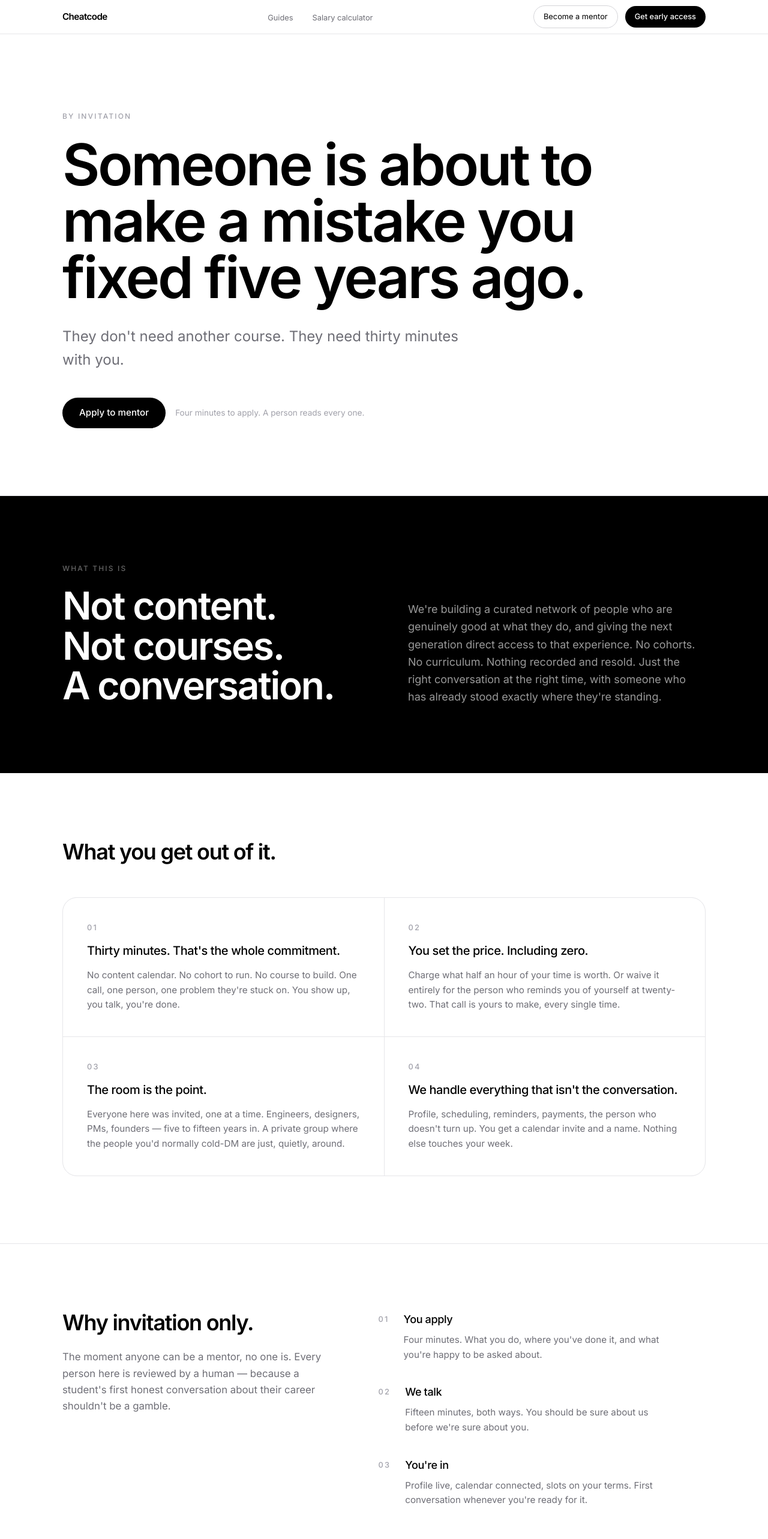
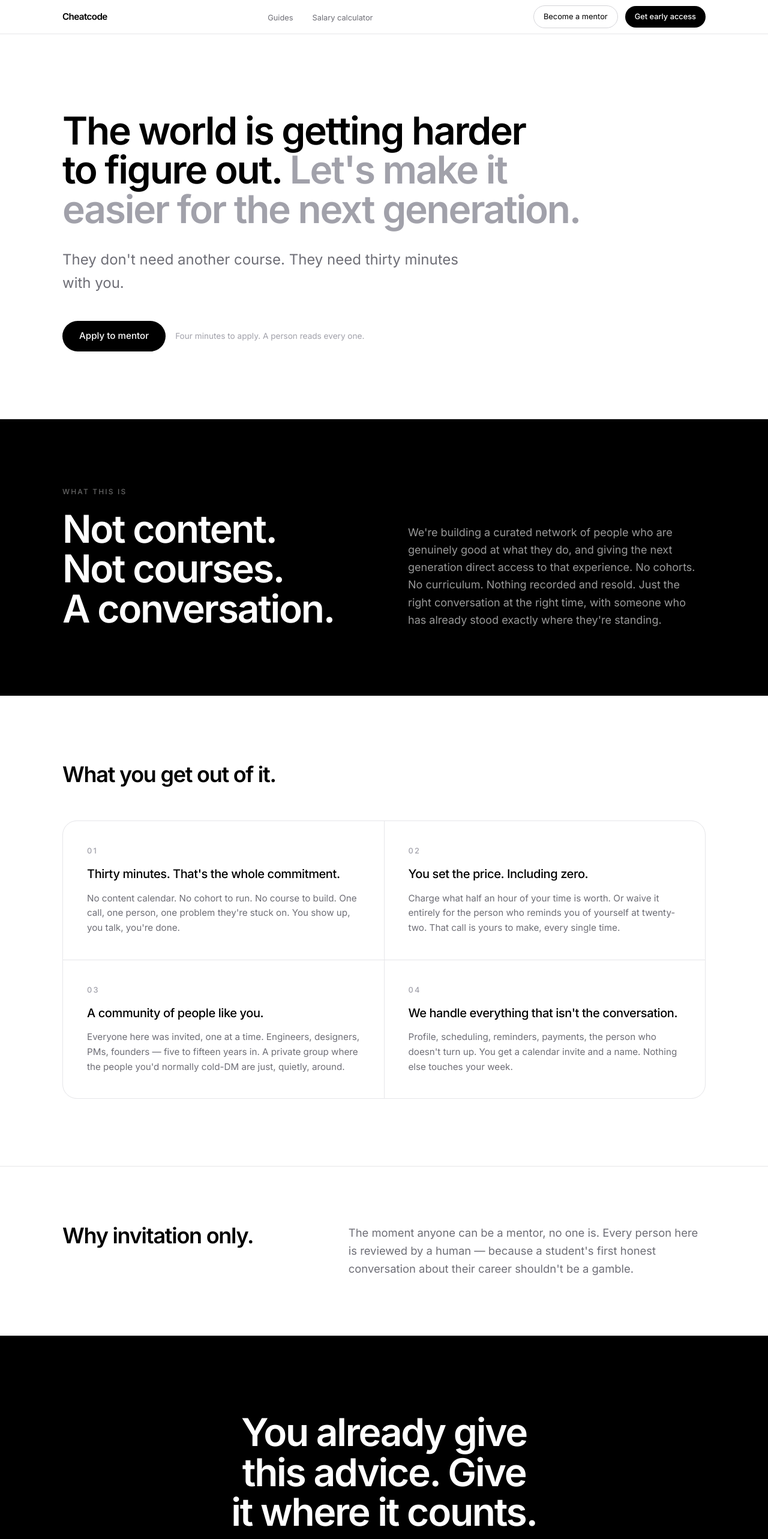
Before and after one commit to anandrajkushwaha/Cheatcode, a Next.js app: page /become-a-mentor in a window 1280 px wide. Shown: the top 2566 px of the page at 60% size. Built offline with nearby package versions, Linux system fonts and the light colour scheme; no server answers.

Commit message:
mentor page copy changes

```diff
--- a/components/site/MentorApply.tsx
+++ b/components/site/MentorApply.tsx
@@ -44,31 +44,13 @@ const VALUE = [
   },
   {
     n: "03",
-    title: "The room is the point.",
+    title: "A community of people like you.",
     body: "Everyone here was invited, one at a time. Engineers, designers, PMs, founders — five to fifteen years in. A private group where the people you'd normally cold-DM are just, quietly, around.",
   },
   {
     n: "04",
     title: "We handle everything that isn't the conversation.",
     body: "Profile, scheduling, reminders, payments, the person who doesn't turn up. You get a calendar invite and a name. Nothing else touches your week.",
-  },
-];
-
-const STEPS = [
-  {
-    n: "01",
-    title: "You apply",
-    body: "Four minutes. What you do, where you've done it, and what you're happy to be asked about.",
-  },
-  {
-    n: "02",
-    title: "We talk",
-    body: "Fifteen minutes, both ways. You should be sure about us before we're sure about you.",
-  },
-  {
-    n: "03",
-    title: "You're in",
-    body: "Profile live, calendar connected, slots on your terms. First conversation whenever you're ready for it.",
   },
 ];
 
@@ -79,11 +61,11 @@ export function MentorApply() {
       <section className="border-b border-ink-08 pt-24 pb-20 sm:pt-32 sm:pb-28">
         <div className="container-page">
           <Reveal>
-            <p className="text-[0.75rem] font-medium uppercase tracking-[0.18em] text-ink-30">
-              By invitation
-            </p>
-            <h1 className="mt-6 max-w-[20ch] text-[length:var(--text-hero)] font-semibold leading-[0.98]">
-              Someone is about to make a mistake you fixed five years ago.
+            <h1 className="max-w-[22ch] text-[length:var(--text-display)] font-semibold leading-[1.02]">
+              The world is getting harder to figure out.{" "}
+              <span className="text-ink-30">
+                Let&apos;s make it easier for the next generation.
+              </span>
             </h1>
           </Reveal>
 
@@ -162,38 +144,21 @@ export function MentorApply() {
       </section>
 
       {/* ---------------------------------------------------------- invite only */}
-      <section className="border-t border-ink-08 py-24 sm:py-28">
+      <section className="border-t border-ink-08 py-20 sm:py-24">
         <div className="container-page">
-          <div className="grid gap-14 lg:grid-cols-[0.9fr_1.1fr] lg:gap-20">
+          <div className="grid gap-8 lg:grid-cols-[0.8fr_1.2fr] lg:items-start lg:gap-20">
             <Reveal>
               <h2 className="max-w-[14ch] text-[length:var(--text-title)] font-semibold leading-[1.1]">
                 Why invitation only.
               </h2>
-              <p className="mt-6 max-w-[42ch] text-[1.05rem] leading-relaxed text-ink-50">
-                The moment anyone can be a mentor, no one is. Every person here is
-                reviewed by a human — because a student&apos;s first honest
-                conversation about their career shouldn&apos;t be a gamble.
-              </p>
             </Reveal>
 
             <Reveal delay={90}>
-              <ol className="space-y-9">
-                {STEPS.map((s) => (
-                  <li key={s.n} className="flex gap-6">
-                    <span className="mt-1 shrink-0 text-[0.8rem] font-medium tracking-[0.18em] text-ink-30">
-                      {s.n}
-                    </span>
-                    <div>
-                      <p className="text-lg font-medium tracking-[-0.02em]">
-                        {s.title}
-                      </p>
-                      <p className="mt-2 max-w-[46ch] text-[0.95rem] leading-relaxed text-ink-50">
-                        {s.body}
-                      </p>
-                    </div>
-                  </li>
-                ))}
-              </ol>
+              <p className="max-w-[54ch] text-[1.15rem] leading-relaxed text-ink-50">
+                The moment anyone can be a mentor, no one is. Every person here
+                is reviewed by a human — because a student&apos;s first honest
+                conversation about their career shouldn&apos;t be a gamble.
+              </p>
             </Reveal>
           </div>
         </div>
```
